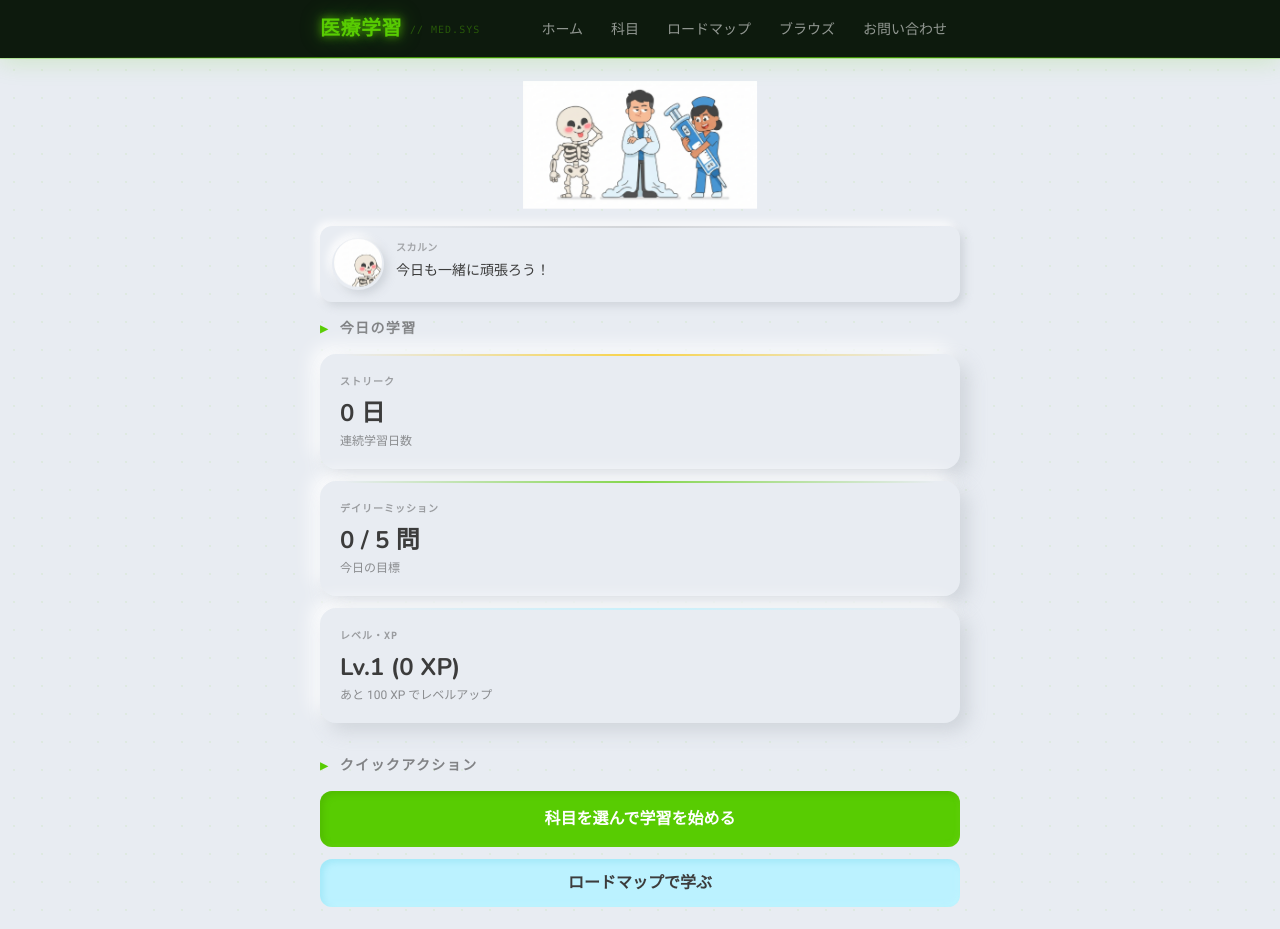
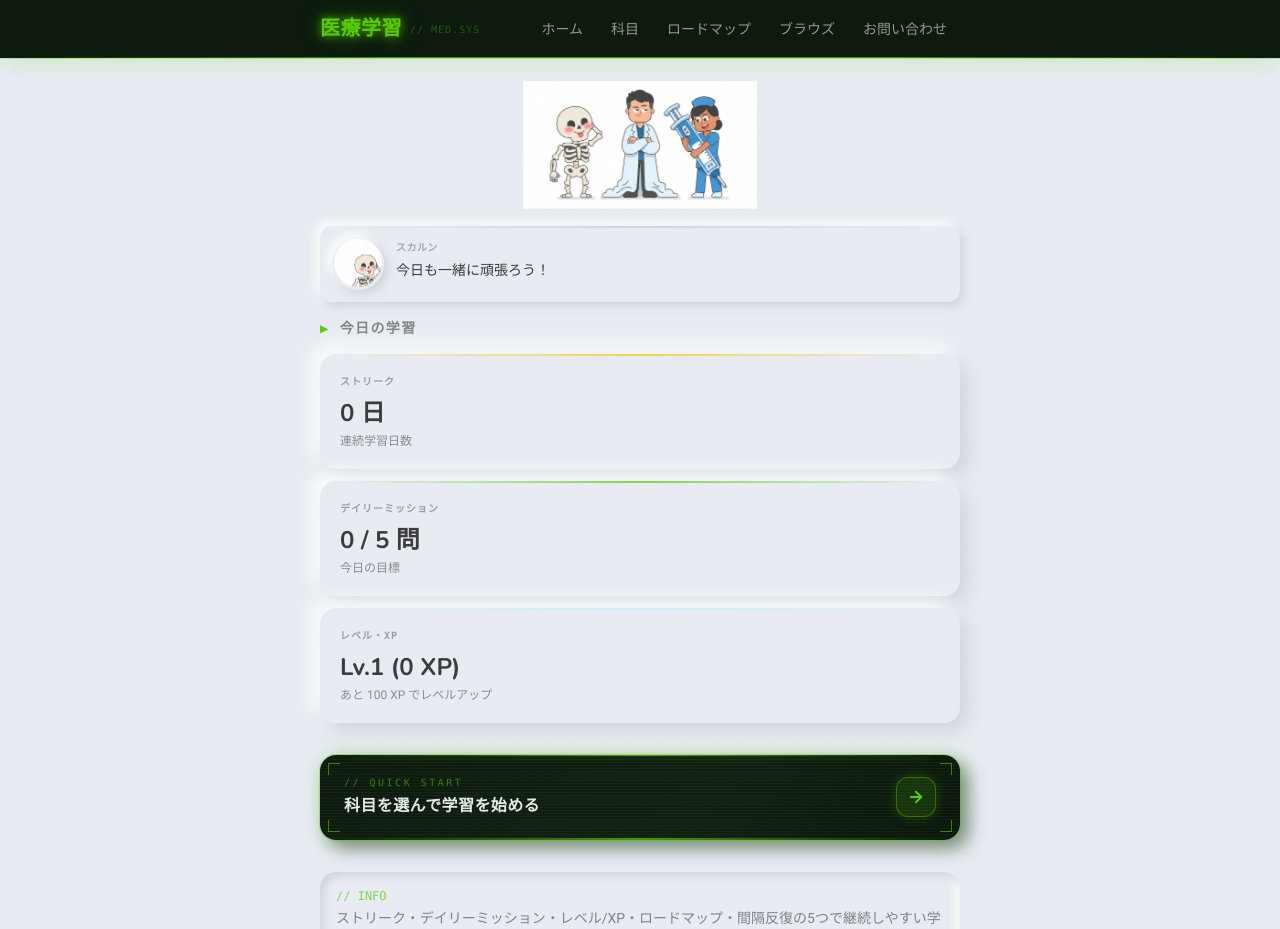
Before and after one commit to Shogo-Git-Hub1/medical-learning-app, a Next.js app: page / in a window 1280 px wide. Shown: the top 929 px of the page. Built offline with nearby package versions, Linux system fonts and the light colour scheme.

Commit message:
近未来感を持たせることができた。

```diff
--- a/src/components/HomeDashboard.tsx
+++ b/src/components/HomeDashboard.tsx
@@ -1,7 +1,7 @@
 "use client";
 
+import Link from "next/link";
 import { useProgress } from "@/hooks/useProgress";
-import { PushButton } from "@/components/ui/PushButton";
 import { NavigatorsImage } from "@/components/CharacterAvatar";
 import { CharacterLine } from "@/components/CharacterLine";
 
@@ -73,21 +73,81 @@ export function HomeDashboard() {
         </div>
       </section>
 
+      {/* ─── 近未来CTAボタン ─────────────────────────────── */}
       <section
         className="animate-fade-in-up"
         style={{ animationDelay: "240ms", animationFillMode: "both" }}
       >
-        <h2 className="text-sm font-bold text-pastel-ink/60 mb-4 font-mono tracking-widest uppercase">
-          <span className="text-pastel-primary">▶</span> クイックアクション
-        </h2>
-        <div className="flex flex-col gap-3">
-          <PushButton href="/subjects" className="w-full py-4">
-            科目を選んで学習を始める
-          </PushButton>
-          <PushButton href="/roadmap" variant="secondary" className="w-full py-3">
-            ロードマップで学ぶ
-          </PushButton>
-        </div>
+        <Link
+          href="/subjects"
+          className="group relative block overflow-hidden rounded-2xl transition-transform duration-200 active:scale-[0.97]"
+          style={{
+            background: "linear-gradient(135deg, #0d1a0d 0%, #0f2010 60%, #0a160a 100%)",
+            boxShadow: "0 0 0 1px rgba(88,204,2,0.35), 0 0 24px rgba(88,204,2,0.18), 8px 8px 18px rgba(30,50,30,0.55), -4px -4px 12px rgba(255,255,255,0.04)",
+          }}
+        >
+          {/* スキャンラインオーバーレイ */}
+          <div
+            className="pointer-events-none absolute inset-0 opacity-[0.04]"
+            style={{
+              backgroundImage: "repeating-linear-gradient(0deg, transparent, transparent 2px, rgba(255,255,255,1) 2px, rgba(255,255,255,1) 3px)",
+            }}
+            aria-hidden
+          />
+
+          {/* ホバー時グロー拡散 */}
+          <div
+            className="pointer-events-none absolute inset-0 opacity-0 group-hover:opacity-100 transition-opacity duration-500"
+            style={{ background: "radial-gradient(ellipse at 50% 60%, rgba(88,204,2,0.12) 0%, transparent 70%)" }}
+            aria-hidden
+          />
+
+          {/* 上部グローライン */}
+          <div
+            className="absolute top-0 left-8 right-8 h-px"
+            style={{ background: "linear-gradient(90deg, transparent, rgba(88,204,2,0.8), transparent)", boxShadow: "0 0 8px rgba(88,204,2,0.6)" }}
+            aria-hidden
+          />
+
+          {/* 四隅コーナーアクセント */}
+          <div className="absolute top-2 left-2 w-3 h-3 border-t border-l border-[#58cc02]/60" aria-hidden />
+          <div className="absolute top-2 right-2 w-3 h-3 border-t border-r border-[#58cc02]/60" aria-hidden />
+          <div className="absolute bottom-2 left-2 w-3 h-3 border-b border-l border-[#58cc02]/60" aria-hidden />
+          <div className="absolute bottom-2 right-2 w-3 h-3 border-b border-r border-[#58cc02]/60" aria-hidden />
+
+          {/* コンテンツ */}
+          <div className="relative px-6 py-5 flex items-center justify-between gap-4">
+            <div>
+              <p className="text-[10px] font-mono text-[#58cc02]/55 tracking-[0.25em] uppercase mb-1">
+                // QUICK START
+              </p>
+              <p className="text-base font-bold text-white/90 font-nunito tracking-wide group-hover:text-white transition-colors">
+                科目を選んで学習を始める
+              </p>
+            </div>
+
+            {/* 右側アロー */}
+            <div
+              className="flex-shrink-0 w-10 h-10 rounded-xl flex items-center justify-center transition-all duration-200 group-hover:scale-110"
+              style={{
+                background: "rgba(88,204,2,0.15)",
+                border: "1px solid rgba(88,204,2,0.4)",
+                boxShadow: "0 0 12px rgba(88,204,2,0.25)",
+              }}
+            >
+              <svg width="18" height="18" viewBox="0 0 24 24" fill="none" stroke="#58cc02" strokeWidth="2.5" strokeLinecap="round" strokeLinejoin="round">
+                <path d="M5 12h14M12 5l7 7-7 7" />
+              </svg>
+            </div>
+          </div>
+
+          {/* 下部ステータスバー */}
+          <div
+            className="h-0.5 w-full"
+            style={{ background: "linear-gradient(90deg, transparent, rgba(88,204,2,0.4) 30%, rgba(88,204,2,0.7) 50%, rgba(88,204,2,0.4) 70%, transparent)" }}
+            aria-hidden
+          />
+        </Link>
       </section>
 
       <section
```
